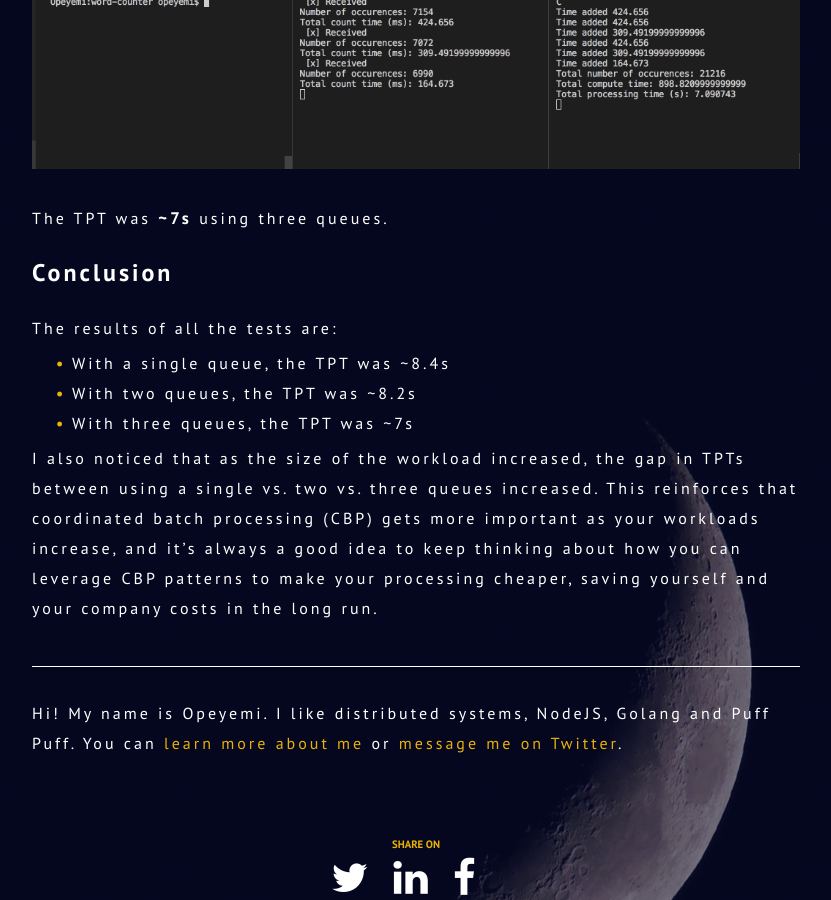
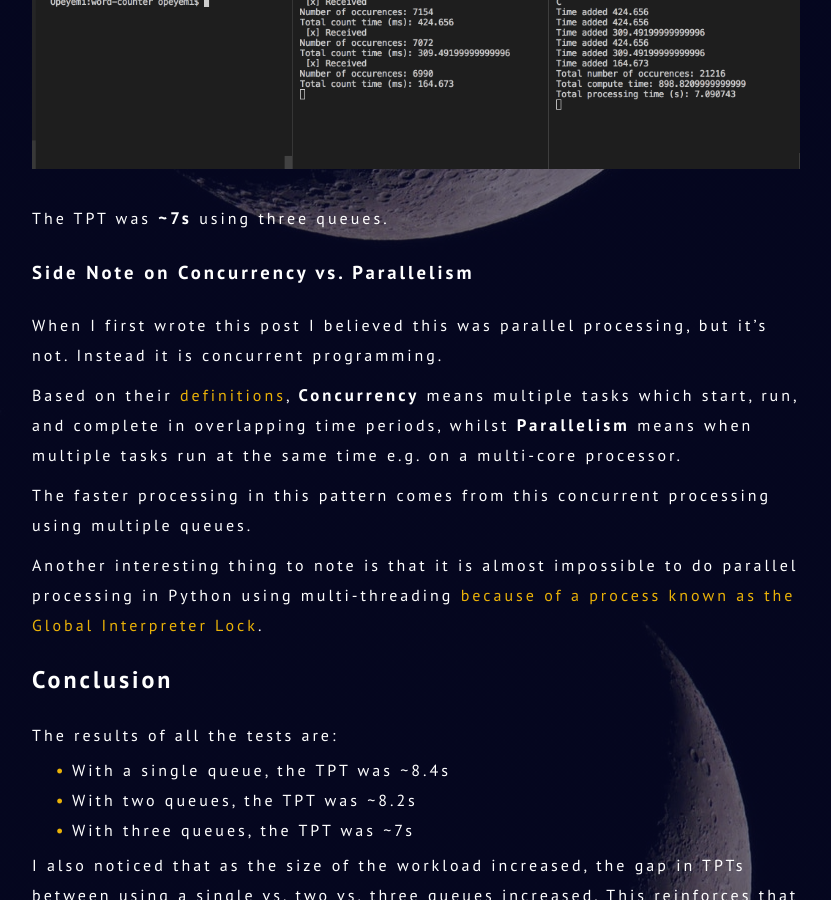
Before and after one commit to OpeOnikute/opeonikute.github.io, a Jekyll site: the page built from posts/Coordinated-Batch-Processing-with-Python-and-RabbitMQ.md, in a window 1280 px wide and 900 px high, scrolled down 11531 px. Shown: the whole window, without its empty margins (224-1055 px from the left). Built offline with Jekyll 4.4.1, drawn with Linux system fonts in a browser that asks for light colours; some of the changed text lies outside the part shown.

Commit message:
add side note and fix typos

````diff
--- a/posts/Coordinated-Batch-Processing-with-Python-and-RabbitMQ.md
+++ b/posts/Coordinated-Batch-Processing-with-Python-and-RabbitMQ.md
@@ -44,7 +44,7 @@ services:
 
 The sample work we are going to be doing, is counting how many times the word "more" occurs in a group of sample texts from Shakespeare. To make the amount of work we are doing more complex, I doubled all the text about four times into one large text file of about 45MB.
 
-Since we are going to be re-using this logic amongst different queues, a good first step is to create a function that houses this logic, so it's re-usable. This code lives in `[main.py](http://main.py)` so we can import it from each worker.
+Since we are going to be re-using this logic amongst different queues, a good first step is to create a function that houses this logic, so it's re-usable. This code lives in `main.py` so we can import it from each worker.
 
 ```python
 def count_words(words):
@@ -363,6 +363,15 @@ Since the main difference in the code is adding `process_words_3` to all the cod
 
 The TPT was **~7s** using three queues.
 
+### Side Note on Concurrency vs. Parallelism
+When I first wrote this post I believed this was parallel processing, but it's not. Instead it is concurrent programming.
+
+Based on their [definitions](https://howtodoinjava.com/java/multi-threading/concurrency-vs-parallelism/), **Concurrency** means multiple tasks which start, run, and complete in overlapping time periods, whilst **Parallelism** means when multiple tasks run at the same time e.g. on a multi-core processor.
+
+The faster processing in this pattern comes from this concurrent processing using multiple queues.
+
+Another interesting thing to note is that it is almost impossible to do parallel processing in Python using multi-threading [because of a process known as the Global Interpreter Lock](https://www.quantstart.com/articles/Parallelising-Python-with-Threading-and-Multiprocessing/).
+
 ## Conclusion
 
 The results of all the tests are:
````
Also changed, not shown: other parts of posts/Coordinated-Batch-Processing-with-Python-and-RabbitMQ.md (+1 -1 lines).
